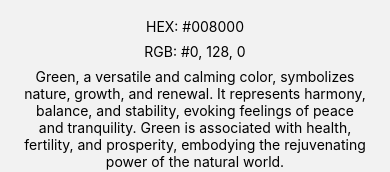
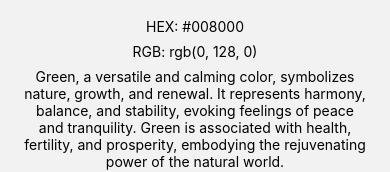
Before and after one commit to kizuyoko/react-native-color, a React Native app: screen /Main in a window 390 px wide. Shown: the part 450-622 px from the top of the page. Built offline with nearby package versions, Linux system fonts and the light colour scheme.

Commit message:
Debug RBG form

```diff
--- a/components/ColorCard.js
+++ b/components/ColorCard.js
@@ -28,7 +28,7 @@ const ColorCard = (props) => {
           />
           <BodyText
             style={styles.textLeft}
-            text={`RGB: #${props.rgb}`}
+            text={`RGB: rgb(${props.rgb})`}
           />
           <AlertButton
             title='Delete'
--- a/screens/HomeScreen.js
+++ b/screens/HomeScreen.js
@@ -21,7 +21,7 @@ const HomeScreen = () => {
           <View style={[colorStyles.colorIcon, {backgroundColor: `#${todaysColor.hex}`}]}></View>
         </View>
         <BodyText text={`HEX: #${todaysColor.hex}`} />
-        <BodyText text={`RGB: #${todaysColor.rgb}`} />
+        <BodyText text={`RGB: rgb(${todaysColor.rgb})`} />
         <BodyText text={todaysColor.text} />
       </View>
     );
```
